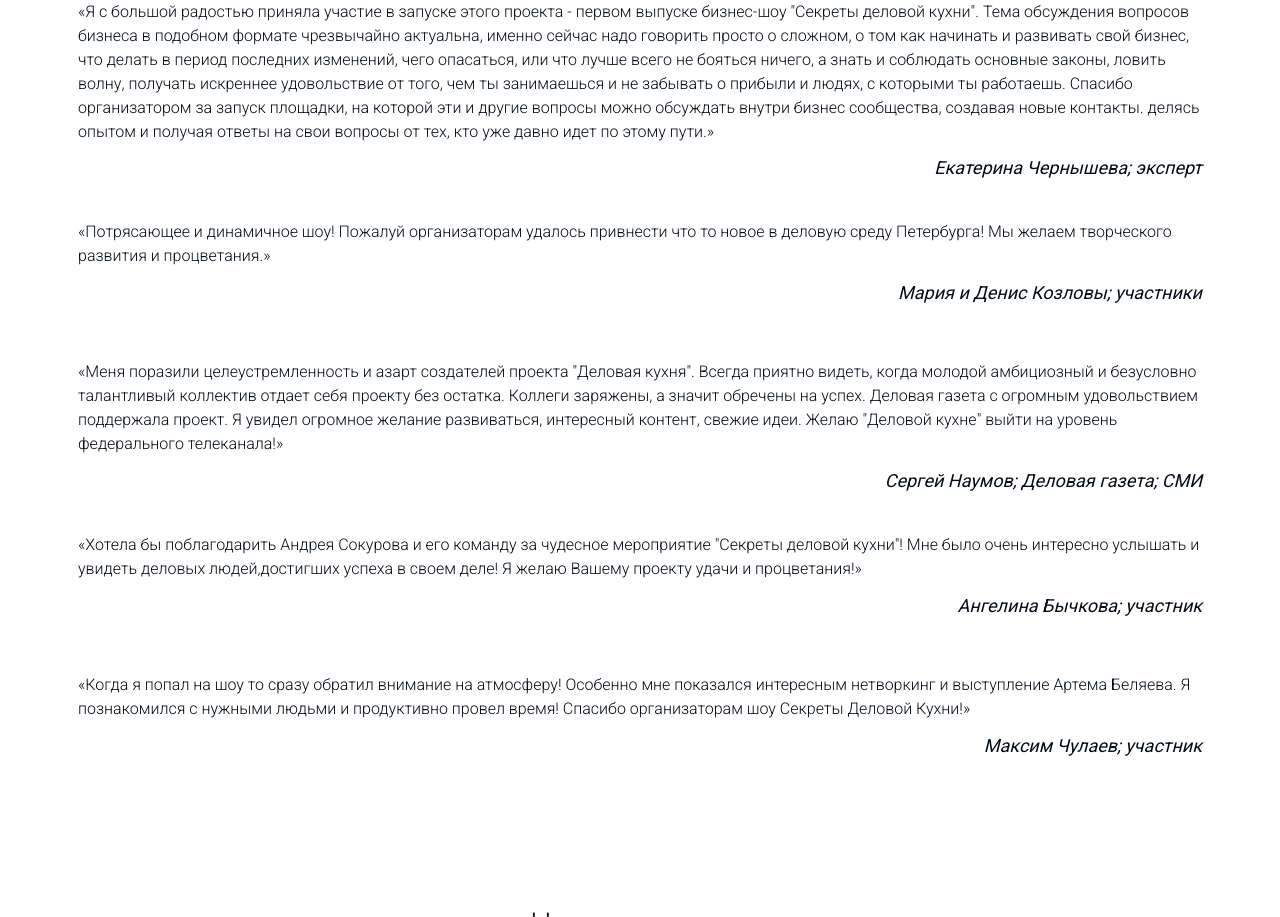
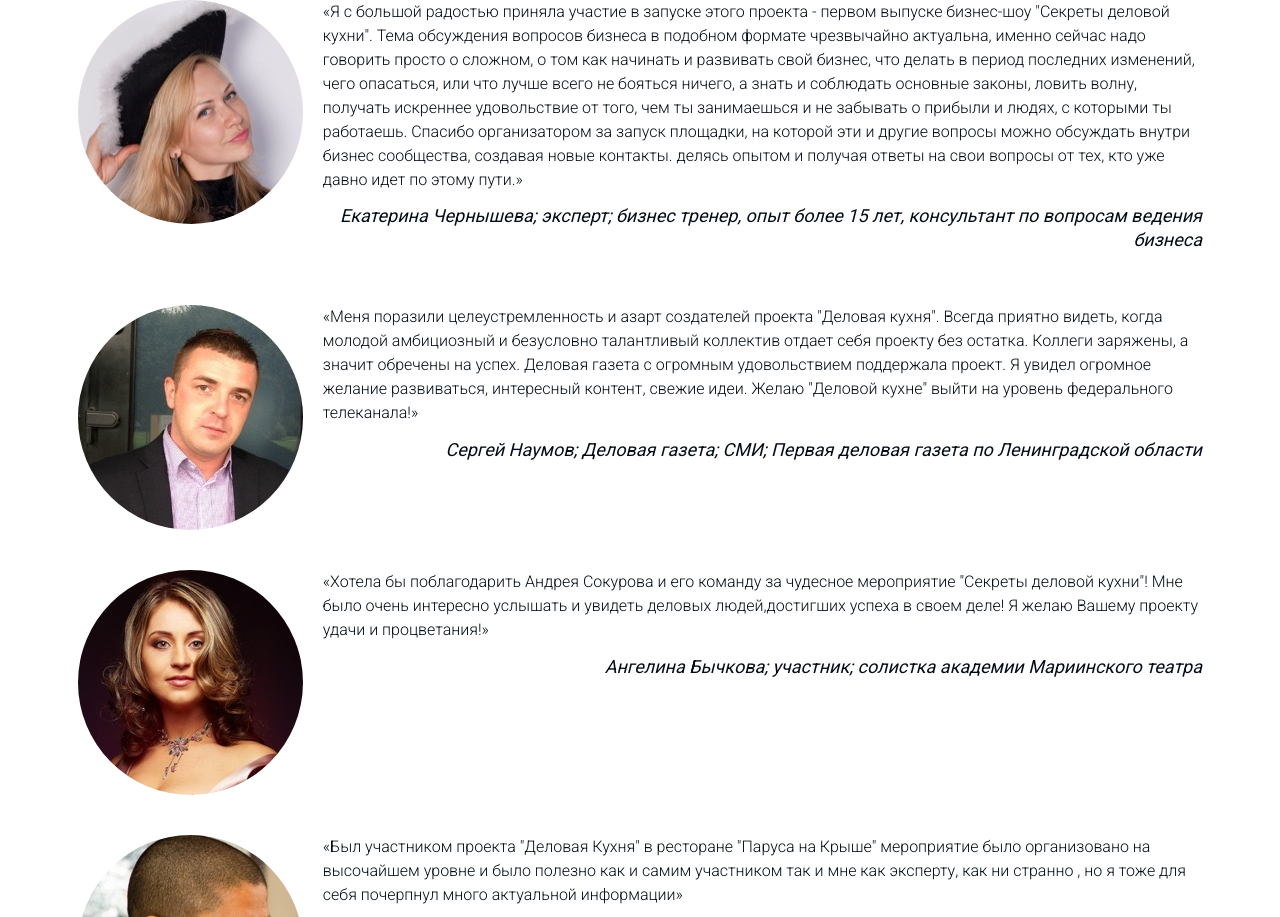
Before and after one commit to mihan007/buskit.ru, a plain HTML site: page index.html in a window 1280 px wide. Shown: the part 4174-5091 px from the top of the page. Drawn offline with Linux system fonts and the light colour scheme.

Commit message:
photos of testimonial guys

```diff
--- a/assets/css/style.css
+++ b/assets/css/style.css
@@ -950,4 +950,12 @@ strong {
 
 #cd-placeholder-12 .reason {
     margin-top: 40px;
+    display: inline-block;
 }
+
+.reason img {
+    display: inline-block;
+    width: 20%;
+    float: left;
+    margin-right: 20px;
+}
--- a/index.html
+++ b/index.html
@@ -442,27 +442,32 @@
         <div class="row">
             <div class="col-1">
                 <div class="reason">
+                    <img class="img-round" src="images/testimonial/testimonial_chern.jpg">
                     <div class="text-reason">«Я с большой радостью приняла участие в запуске этого проекта - первом выпуске бизнес-шоу "Секреты деловой кухни". Тема обсуждения вопросов бизнеса в подобном формате чрезвычайно актуальна, именно сейчас надо говорить просто о сложном, о том как начинать и развивать свой бизнес, что делать в период последних изменений, чего опасаться, или что лучше всего не бояться ничего, а знать и соблюдать основные законы, ловить волну, получать искреннее удовольствие от того, чем ты занимаешься и не забывать о прибыли и людях, с которыми ты работаешь. Спасибо организатором за запуск площадки, на которой эти и другие вопросы можно обсуждать внутри бизнес сообщества, создавая новые контакты. делясь опытом и получая ответы на свои вопросы от тех, кто уже давно идет по этому пути.»</div>
-                    <h3>Екатерина Чернышева; эксперт</h3>
+                    <h3>Екатерина Чернышева; эксперт; бизнес тренер, опыт более 15 лет, консультант по вопросам ведения бизнеса</h3>
                 </div>
                 <div class="reason">
-                    <div class="text-reason">«Потрясающее и динамичное шоу! Пожалуй организаторам удалось привнести что то новое в деловую среду Петербурга! Мы желаем творческого развития и процветания.»
-                    </div>
-                    <h3>Мария и Денис Козловы; участники</h3>
+                    <img class="img-round" src="images/testimonial/testimonial_naumov.jpg">
+                    <div class="text-reason">«Меня поразили целеустремленность и азарт создателей проекта "Деловая кухня". Всегда приятно видеть, когда молодой амбициозный и безусловно талантливый коллектив отдает себя проекту без остатка. Коллеги заряжены, а значит обречены на успех. Деловая газета с огромным удовольствием поддержала проект. Я увидел огромное желание развиваться, интересный контент, свежие идеи. Желаю "Деловой кухне" выйти на уровень федерального телеканала!»</div>
+                    <h3>Сергей Наумов; Деловая газета; СМИ; Первая деловая газета по Ленинградской области</h3>
                 </div>
                 <div class="reason">
-                    <div class="text-reason">«Меня поразили целеустремленность и азарт создателей проекта "Деловая кухня". Всегда приятно видеть, когда молодой амбициозный и безусловно талантливый коллектив отдает себя проекту без остатка. Коллеги заряжены, а значит обречены на успех. Деловая газета с огромным удовольствием поддержала проект. Я увидел огромное желание развиваться, интересный контент, свежие идеи. Желаю "Деловой кухне" выйти на уровень федерального телеканала!»</div>
-                    <h3>Сергей Наумов; Деловая газета; СМИ</h3>
+                    <img class="img-round" src="images/testimonial/testimonial_bychkova.jpg">
+                    <div class="text-reason">«Хотела бы поблагодарить Андрея Сокурова и его команду за чудесное мероприятие "Секреты деловой кухни"! Мне было очень интересно услышать и увидеть деловых людей,достигших успеха в своем деле! Я желаю Вашему проекту удачи и процветания!»</div>
+                    <h3>Ангелина Бычкова; участник; солистка академии Мариинского театра</h3>
                 </div>
                 <div class="reason">
-                    <div class="text-reason">«Хотела бы поблагодарить Андрея Сокурова и его команду за чудесное мероприятие "Секреты деловой кухни"! Мне было очень интересно услышать и увидеть деловых людей,достигших успеха в своем деле! Я желаю Вашему проекту удачи и процветания!»
-                    </div>
-                    <h3>Ангелина Бычкова; участник</h3>
+                    <img class="img-round" src="images/testimonial/testimonial_hirkovsky.jpg">
+                    <div class="text-reason">«Был участником проекта "Деловая Кухня" в ресторане "Паруса на Крыше" мероприятие было организовано на высочайшем уровне и было полезно как и самим участником так и мне как эксперту, как ни странно , но я тоже для себя почерпнул много актуальной информации»</div>
+                    <h3>Максим Хирковский; эксперт; лауреат Премии XX успешных людей Петербурга в номинации "Бизнес-Коуч"</h3>
                 </div>
                 <div class="reason">
-                    <div class="text-reason">«Когда я попал на шоу то сразу обратил внимание на атмосферу! Особенно мне показался интересным нетворкинг и выступление Артема Беляева. Я познакомился с нужными людьми и продуктивно провел время! Спасибо организаторам шоу Секреты Деловой Кухни!»
-                    </div>
-                    <h3>Максим Чулаев; участник</h3>
+                    <div class="text-reason">«Когда я попал на шоу то сразу обратил внимание на атмосферу! Особенно мне показался интересным нетворкинг и выступление Артема Беляева. Я познакомился с нужными людьми и продуктивно провел время! Спасибо организаторам шоу Секреты Деловой Кухни!»</div>
+                    <h3>Максим Чулаев; участник; генерельный директор компании Studio Service</h3>
+                </div>
+                <div class="reason">
+                    <div class="text-reason">«Потрясающее и динамичное шоу! Пожалуй организаторам удалось привнести что то новое в деловую среду Петербурга! Мы желаем творческого развития и процветания.»</div>
+                    <h3>Мария и Денис Козловы; участники; учредители салона красоты "Престиж"</h3>
                 </div>
             </div>
         </div>
```
Also changed, not shown: images/testimonial/testimonial_bychkova.jpg (added), images/testimonial/testimonial_chern.jpg (added), images/testimonial/testimonial_hirkovsky.jpg (added), images/testimonial/testimonial_naumov.jpg (added).
